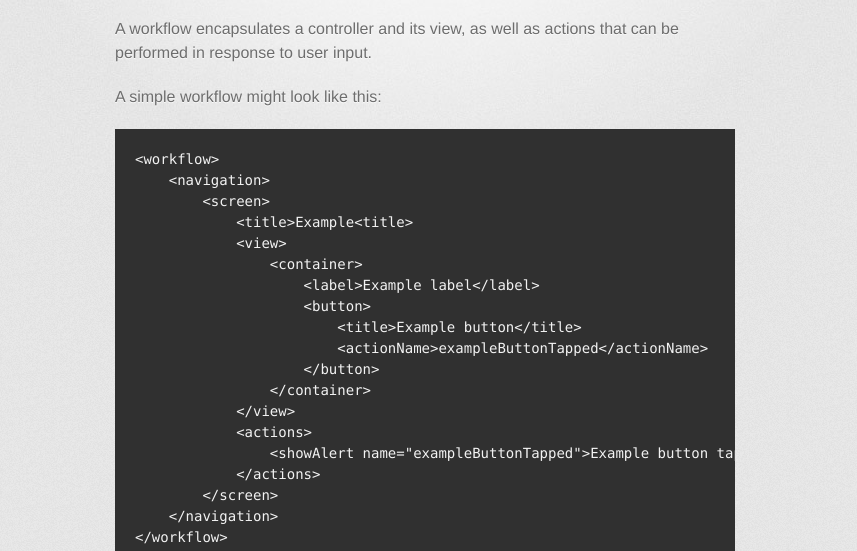
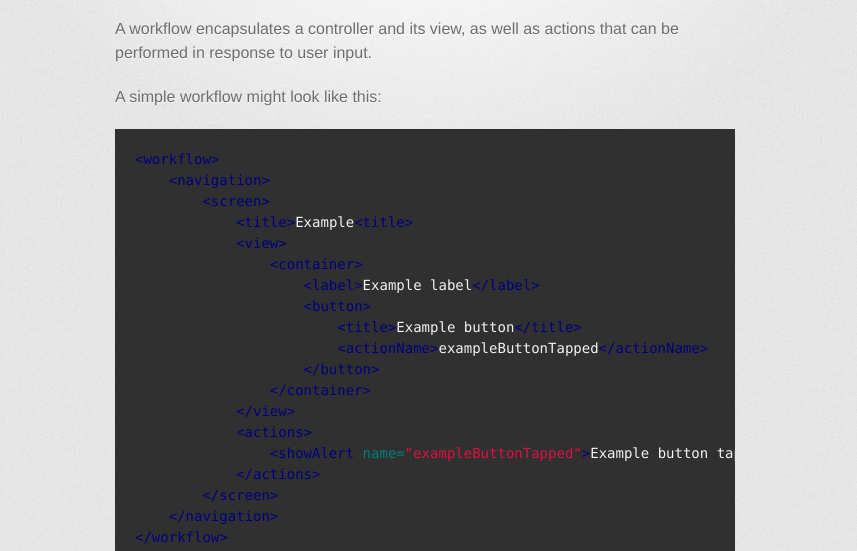
Before and after one commit to CRedit360/WorkflowSchema, a plain HTML site: page index.html in a window 1280 px wide. Shown: the part 401-952 px from the top of the page, without its empty margins (215-1072 px from the left). Drawn offline with Linux system fonts and the light colour scheme; a web font is replaced by a local one.

```diff
--- a/index.html
+++ b/index.html
@@ -39,34 +39,34 @@
 
 <p>A simple workflow might look like this:</p>
 
-<pre><code>&lt;workflow&gt;
-    &lt;navigation&gt;
-        &lt;screen&gt;
-            &lt;title&gt;Example&lt;title&gt;
-            &lt;view&gt;
-                &lt;container&gt;
-                    &lt;label&gt;Example label&lt;/label&gt;
-                    &lt;button&gt;
-                        &lt;title&gt;Example button&lt;/title&gt;
-                        &lt;actionName&gt;exampleButtonTapped&lt;/actionName&gt;
-                    &lt;/button&gt;
-                &lt;/container&gt;
-            &lt;/view&gt;
-            &lt;actions&gt;
-                &lt;showAlert name="exampleButtonTapped"&gt;Example button tapped!&lt;/showAlert&gt;
-            &lt;/actions&gt;
-        &lt;/screen&gt;
-    &lt;/navigation&gt;
-&lt;/workflow&gt;
-</code></pre>
+<div class="highlight"><pre><span class="nt">&lt;workflow&gt;</span>
+    <span class="nt">&lt;navigation&gt;</span>
+        <span class="nt">&lt;screen&gt;</span>
+            <span class="nt">&lt;title&gt;</span>Example<span class="nt">&lt;title&gt;</span>
+            <span class="nt">&lt;view&gt;</span>
+                <span class="nt">&lt;container&gt;</span>
+                    <span class="nt">&lt;label&gt;</span>Example label<span class="nt">&lt;/label&gt;</span>
+                    <span class="nt">&lt;button&gt;</span>
+                        <span class="nt">&lt;title&gt;</span>Example button<span class="nt">&lt;/title&gt;</span>
+                        <span class="nt">&lt;actionName&gt;</span>exampleButtonTapped<span class="nt">&lt;/actionName&gt;</span>
+                    <span class="nt">&lt;/button&gt;</span>
+                <span class="nt">&lt;/container&gt;</span>
+            <span class="nt">&lt;/view&gt;</span>
+            <span class="nt">&lt;actions&gt;</span>
+                <span class="nt">&lt;showAlert</span> <span class="na">name=</span><span class="s">"exampleButtonTapped"</span><span class="nt">&gt;</span>Example button tapped!<span class="nt">&lt;/showAlert&gt;</span>
+            <span class="nt">&lt;/actions&gt;</span>
+        <span class="nt">&lt;/screen&gt;</span>
+    <span class="nt">&lt;/navigation&gt;</span>
+<span class="nt">&lt;/workflow&gt;</span>
+</pre></div>
 
 <p>This represents a navigation controller and its contents, which might be shown to the user like this:</p>
 
-<p><img src="http://credit360.github.com/WorkflowSchema/images/example1.png" alt="Navigation controller containing screen with title, label and button"></p>
+<p><img src="http://credit360.github.com/WorkflowSchema/readme_images/example1.png" alt="Navigation controller containing screen with title, label and button"></p>
 
 <p>It also specifies that when the button is tapped, this happens:</p>
 
-<p><img src="http://credit360.github.com/WorkflowSchema/images/example1-tapped.png" alt="An alert has been show reading 'Example button tapped1'"></p>
+<p><img src="http://credit360.github.com/WorkflowSchema/readme_images/example1-tapped.png" alt="An alert has been show reading 'Example button tapped1'"></p>
         </section>
 
         <footer>
```
Also changed, not shown: params.json (+1 -1 lines), readme_images/example1-tapped.png (deleted), readme_images/example1.png (deleted).
